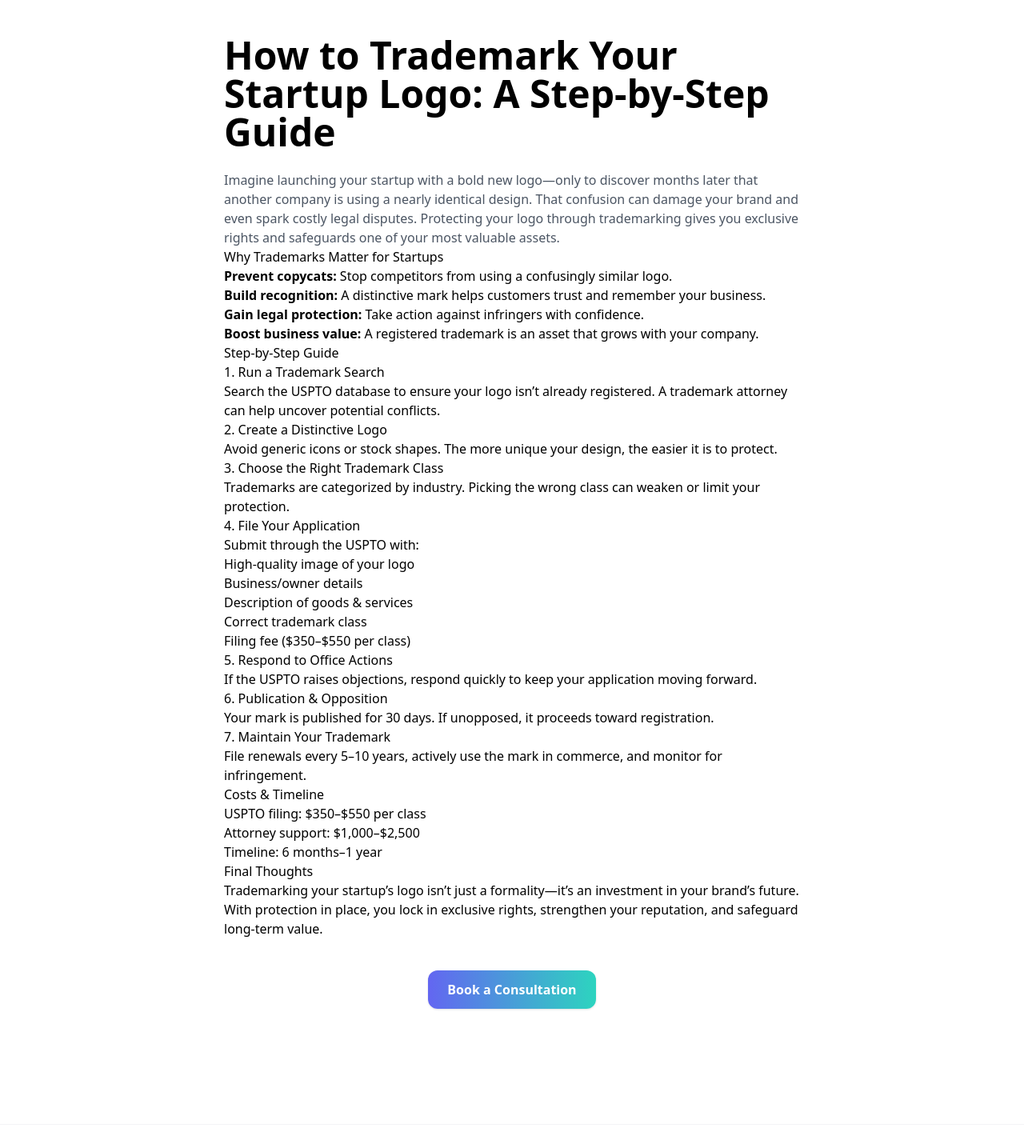
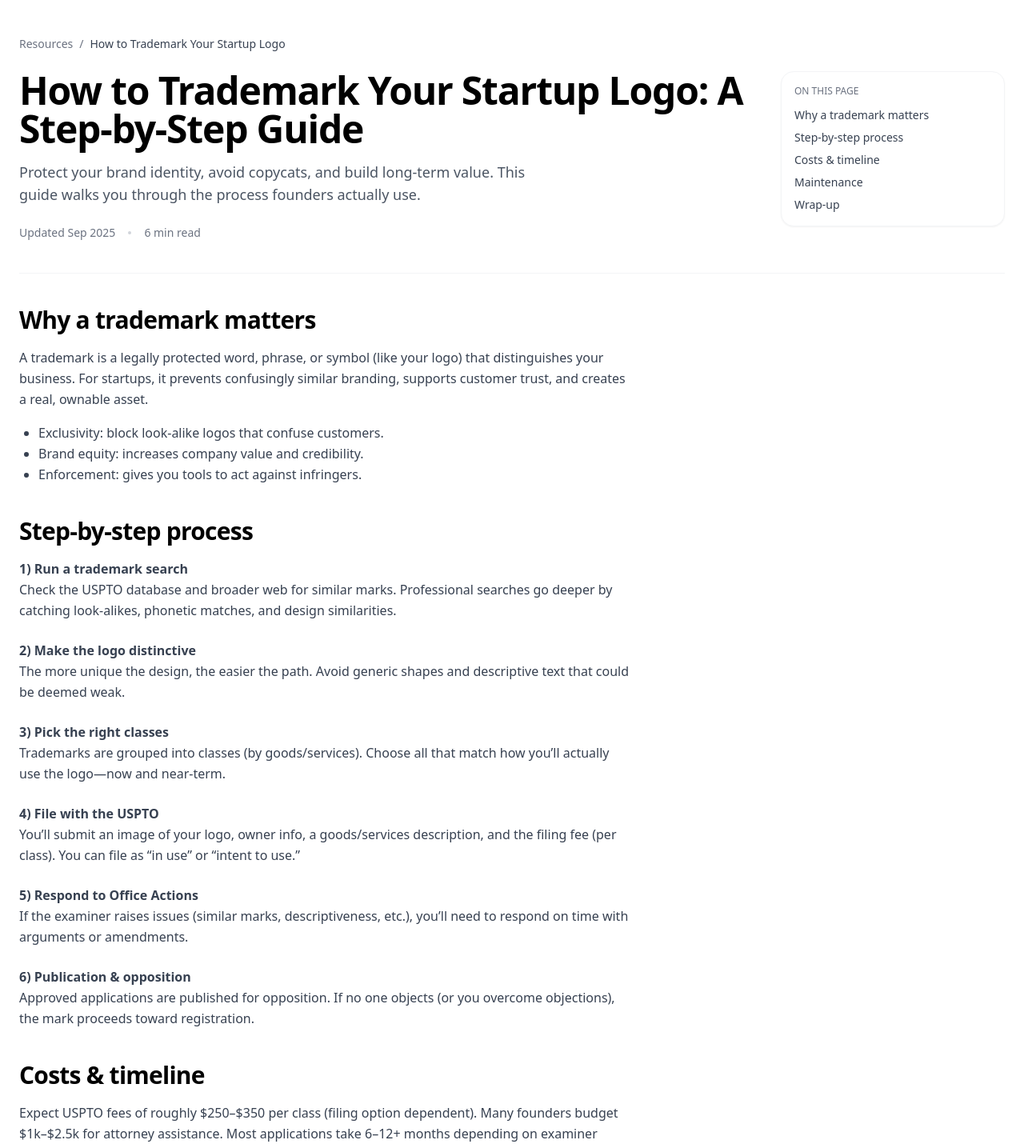
Before and after one commit to ajdreams17/Ascentlegal, a Next.js app: page /resources/how-to-trademark-your-logo in a window 1280 px wide. Shown: the part 80-1515 px from the top of the page at 80% size. Built offline with nearby package versions, Linux system fonts and the light colour scheme.

Commit message:
Update page.jsx

```diff
--- a/app/resources/how-to-trademark-your-logo/page.jsx
+++ b/app/resources/how-to-trademark-your-logo/page.jsx
@@ -1,118 +1,211 @@
 // app/resources/how-to-trademark-your-logo/page.jsx
+import Link from "next/link";
 
 export const metadata = {
-  title: "How to Trademark Your Startup Logo | Ascent Legal",
+  title: "How to Trademark Your Startup Logo: A Step-by-Step Guide | Ascent Legal",
   description:
-    "Step-by-step guide to trademarking your startup logo. Learn how to protect your brand identity, avoid copycats, and build long-term value.",
+    "Clear, practical steps founders can follow to protect their logo with a U.S. trademark—from search to filing to maintenance.",
+  openGraph: {
+    title: "How to Trademark Your Startup Logo: A Step-by-Step Guide",
+    description:
+      "Clear, practical steps founders can follow to protect their logo with a U.S. trademark.",
+    url: "https://ascentlegal.io/resources/how-to-trademark-your-logo",
+  },
+  alternates: { canonical: "/resources/how-to-trademark-your-logo" },
 };
 
-export default function BlogPost() {
+const toc = [
+  { id: "why-trademark", label: "Why a trademark matters" },
+  { id: "step-by-step", label: "Step-by-step process" },
+  { id: "costs-timeline", label: "Costs & timeline" },
+  { id: "maintenance", label: "Maintenance" },
+  { id: "wrap-up", label: "Wrap-up" },
+];
+
+export default function Post() {
   return (
-    <article className="mx-auto max-w-3xl px-6 py-16 prose prose-lg prose-indigo">
-      <h1 className="text-4xl md:text-5xl font-bold mb-6">
+    <article className="mx-auto max-w-7xl px-6 py-16">
+      {/* breadcrumb */}
+      <nav className="text-sm text-gray-500">
+        <Link href="/resources" className="hover:text-gray-700">Resources</Link>
+        <span className="mx-2">/</span>
+        <span className="text-gray-700">How to Trademark Your Startup Logo</span>
+      </nav>
+
+      {/* header */}
+      <header className="mt-6 grid gap-8 lg:grid-cols-[1fr_280px]">
+        <div>
+          <h1 className="text-3xl md:text-5xl font-bold tracking-tight">
             How to Trademark Your Startup Logo: A Step-by-Step Guide
           </h1>
-
-      <p className="text-gray-600">
-        Imagine launching your startup with a bold new logo—only to discover
-        months later that another company is using a nearly identical design.
-        That confusion can damage your brand and even spark costly legal
-        disputes. Protecting your logo through trademarking gives you exclusive
-        rights and safeguards one of your most valuable assets.
+          <p className="mt-4 text-lg text-gray-600 max-w-2xl">
+            Protect your brand identity, avoid copycats, and build long-term value.
+            This guide walks you through the process founders actually use.
           </p>
 
-      <h2>Why Trademarks Matter for Startups</h2>
-      <ul>
-        <li>
-          <strong>Prevent copycats:</strong> Stop competitors from using a
-          confusingly similar logo.
+          <div className="mt-6 flex flex-wrap items-center gap-4 text-sm text-gray-500">
+            <span>Updated Sep 2025</span>
+            <span className="h-1 w-1 rounded-full bg-gray-300" />
+            <span>6 min read</span>
+          </div>
+        </div>
+
+        {/* desktop ToC */}
+        <aside className="hidden lg:block">
+          <div className="sticky top-24 rounded-2xl border border-gray-100 bg-white p-4 shadow-sm">
+            <div className="text-xs font-medium text-gray-500 uppercase">On this page</div>
+            <ul className="mt-3 space-y-2 text-sm">
+              {toc.map((t) => (
+                <li key={t.id}>
+                  <a href={`#${t.id}`} className="text-gray-700 hover:text-indigo-600">
+                    {t.label}
+                  </a>
                 </li>
-        <li>
-          <strong>Build recognition:</strong> A distinctive mark helps customers
-          trust and remember your business.
-        </li>
-        <li>
-          <strong>Gain legal protection:</strong> Take action against
-          infringers with confidence.
-        </li>
-        <li>
-          <strong>Boost business value:</strong> A registered trademark is an
-          asset that grows with your company.
-        </li>
+              ))}
             </ul>
+          </div>
+        </aside>
+      </header>
 
-      <h2>Step-by-Step Guide</h2>
+      <hr className="my-10 border-gray-100" />
 
-      <h3>1. Run a Trademark Search</h3>
+      {/* content */}
+      <div className="grid gap-12 lg:grid-cols-[1fr_280px]">
+        <div className="max-w-3xl">
+          <section id="why-trademark" className="[&>p]:mt-4 [&>p]:text-gray-700 [&>p]:leading-relaxed">
+            <h2 className="text-2xl md:text-3xl font-semibold tracking-tight">Why a trademark matters</h2>
             <p>
-        Search the USPTO database to ensure your logo isn’t already registered.
-        A trademark attorney can help uncover potential conflicts.
+              A trademark is a legally protected word, phrase, or symbol (like your logo) that
+              distinguishes your business. For startups, it prevents confusingly similar branding,
+              supports customer trust, and creates a real, ownable asset.
             </p>
+            <ul className="mt-4 list-disc pl-6 text-gray-700 leading-relaxed">
+              <li><span className="font-medium">Exclusivity:</span> block look-alike logos that confuse customers.</li>
+              <li><span className="font-medium">Brand equity:</span> increases company value and credibility.</li>
+              <li><span className="font-medium">Enforcement:</span> gives you tools to act against infringers.</li>
+            </ul>
+          </section>
 
-      <h3>2. Create a Distinctive Logo</h3>
+          <section id="step-by-step" className="mt-10">
+            <h2 className="text-2xl md:text-3xl font-semibold tracking-tight">Step-by-step process</h2>
+
+            <div className="mt-4 space-y-6 text-gray-700 leading-relaxed">
+              <div>
+                <h3 className="font-semibold">1) Run a trademark search</h3>
                 <p>
-        Avoid generic icons or stock shapes. The more unique your design, the
-        easier it is to protect.
+                  Check the USPTO database and broader web for similar marks. Professional searches
+                  go deeper by catching look-alikes, phonetic matches, and design similarities.
                 </p>
+              </div>
 
-      <h3>3. Choose the Right Trademark Class</h3>
+              <div>
+                <h3 className="font-semibold">2) Make the logo distinctive</h3>
                 <p>
-        Trademarks are categorized by industry. Picking the wrong class can
-        weaken or limit your protection.
+                  The more unique the design, the easier the path. Avoid generic shapes and
+                  descriptive text that could be deemed weak.
                 </p>
+              </div>
 
-      <h3>4. File Your Application</h3>
+              <div>
+                <h3 className="font-semibold">3) Pick the right classes</h3>
                 <p>
-        Submit through the USPTO with:
-        <ul>
-          <li>High-quality image of your logo</li>
-          <li>Business/owner details</li>
-          <li>Description of goods & services</li>
-          <li>Correct trademark class</li>
-          <li>Filing fee ($350–$550 per class)</li>
+                  Trademarks are grouped into classes (by goods/services). Choose all that match
+                  how you’ll actually use the logo—now and near-term.
+                </p>
+              </div>
+
+              <div>
+                <h3 className="font-semibold">4) File with the USPTO</h3>
+                <p>
+                  You’ll submit an image of your logo, owner info, a goods/services description,
+                  and the filing fee (per class). You can file as “in use” or “intent to use.”
+                </p>
+              </div>
+
+              <div>
+                <h3 className="font-semibold">5) Respond to Office Actions</h3>
+                <p>
+                  If the examiner raises issues (similar marks, descriptiveness, etc.), you’ll need
+                  to respond on time with arguments or amendments.
+                </p>
+              </div>
+
+              <div>
+                <h3 className="font-semibold">6) Publication & opposition</h3>
+                <p>
+                  Approved applications are published for opposition. If no one objects (or you
+                  overcome objections), the mark proceeds toward registration.
+                </p>
+              </div>
+            </div>
+          </section>
+
+          <section id="costs-timeline" className="mt-10">
+            <h2 className="text-2xl md:text-3xl font-semibold tracking-tight">Costs & timeline</h2>
+            <p className="mt-4 text-gray-700 leading-relaxed">
+              Expect USPTO fees of roughly <span className="font-medium">$250–$350 per class</span> (filing option dependent).
+              Many founders budget <span className="font-medium">$1k–$2.5k</span> for attorney assistance. Most applications
+              take <span className="font-medium">6–12+ months</span> depending on examiner backlogs and any Office Actions.
+            </p>
+          </section>
+
+          <section id="maintenance" className="mt-10">
+            <h2 className="text-2xl md:text-3xl font-semibold tracking-tight">Maintenance</h2>
+            <ul className="mt-4 list-disc pl-6 text-gray-700 leading-relaxed">
+              <li>Use the logo in commerce and keep specimens of use.</li>
+              <li>Calendar renewals (between years 5–6, 9–10, and every 10 years after).</li>
+              <li>Monitor the market and enforce your rights when needed.</li>
             </ul>
+          </section>
+
+          {/* CTA */}
+          <div id="wrap-up" className="mt-12 rounded-2xl border border-gray-100 bg-gradient-to-r from-indigo-50 to-teal-50 p-6">
+            <h3 className="text-xl font-semibold">Want a faster, cleaner filing?</h3>
+            <p className="mt-2 text-gray-700">
+              We run comprehensive searches and handle the paperwork so you can focus on growth.
             </p>
-
-      <h3>5. Respond to Office Actions</h3>
-      <p>
-        If the USPTO raises objections, respond quickly to keep your
-        application moving forward.
-      </p>
-
-      <h3>6. Publication & Opposition</h3>
-      <p>
-        Your mark is published for 30 days. If unopposed, it proceeds toward
-        registration.
-      </p>
-
-      <h3>7. Maintain Your Trademark</h3>
-      <p>
-        File renewals every 5–10 years, actively use the mark in commerce, and
-        monitor for infringement.
-      </p>
-
-      <h2>Costs & Timeline</h2>
-      <ul>
-        <li>USPTO filing: $350–$550 per class</li>
-        <li>Attorney support: $1,000–$2,500</li>
-        <li>Timeline: 6 months–1 year</li>
-      </ul>
-
-      <h2>Final Thoughts</h2>
-      <p>
-        Trademarking your startup’s logo isn’t just a formality—it’s an
-        investment in your brand’s future. With protection in place, you lock in
-        exclusive rights, strengthen your reputation, and safeguard long-term
-        value.
-      </p>
-
-      <div className="mt-10 text-center">
-        <a
+            <div className="mt-4 flex flex-wrap gap-3">
+              <Link
                 href="/contact"
-          className="inline-block px-6 py-3 rounded-xl bg-gradient-to-r from-indigo-500 to-teal-400 text-white font-semibold shadow hover:opacity-90"
+                className="rounded-xl bg-gradient-to-r from-indigo-500 to-teal-400 px-5 py-3 text-white shadow hover:opacity-95"
               >
                 Book a Consultation
+              </Link>
+              <Link
+                href="/services/trademark"
+                className="rounded-xl border border-indigo-200 px-5 py-3 text-indigo-700 hover:bg-indigo-50"
+              >
+                See Trademark Services
+              </Link>
+            </div>
+          </div>
+
+          {/* prev/next */}
+          <div className="mt-8 flex flex-col gap-3 sm:flex-row sm:items-center sm:justify-between text-sm">
+            <Link href="/resources" className="text-gray-700 hover:text-indigo-600">← All resources</Link>
+            <div className="flex gap-3">
+              <Link href="/resources/contract-red-flags" className="text-gray-700 hover:text-indigo-600">
+                Next: 7 Contract Red Flags →
+              </Link>
+            </div>
+          </div>
+        </div>
+
+        {/* mobile ToC */}
+        <aside className="lg:hidden">
+          <div className="rounded-2xl border border-gray-100 bg-white p-4 shadow-sm">
+            <div className="text-xs font-medium text-gray-500 uppercase">On this page</div>
+            <ul className="mt-3 space-y-2 text-sm">
+              {toc.map((t) => (
+                <li key={t.id}>
+                  <a href={`#${t.id}`} className="text-gray-700 hover:text-indigo-600">
+                    {t.label}
                   </a>
+                </li>
+              ))}
+            </ul>
+          </div>
+        </aside>
       </div>
     </article>
   );
```
Lines whose indentation alone changed are shown as unchanged.
